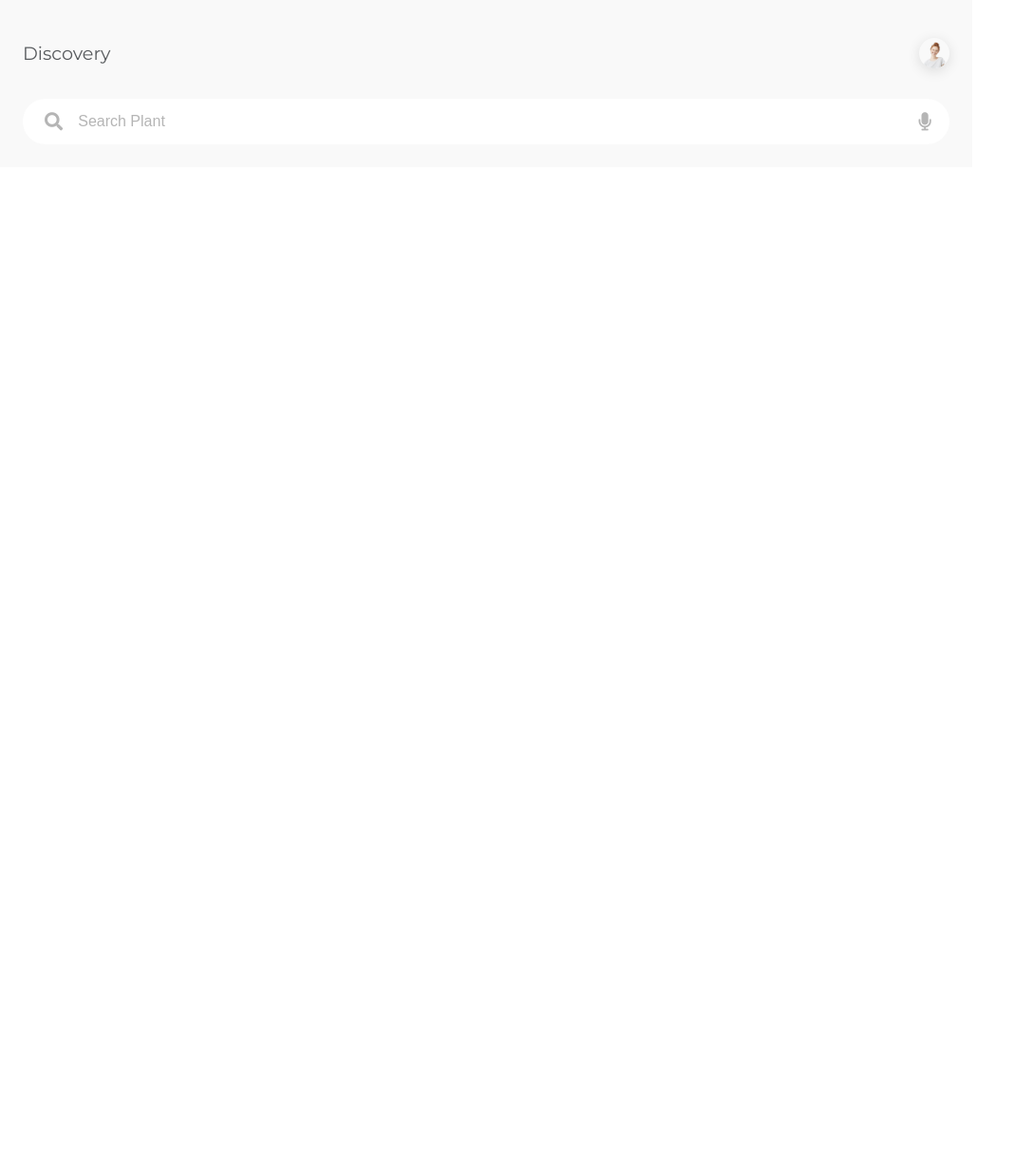
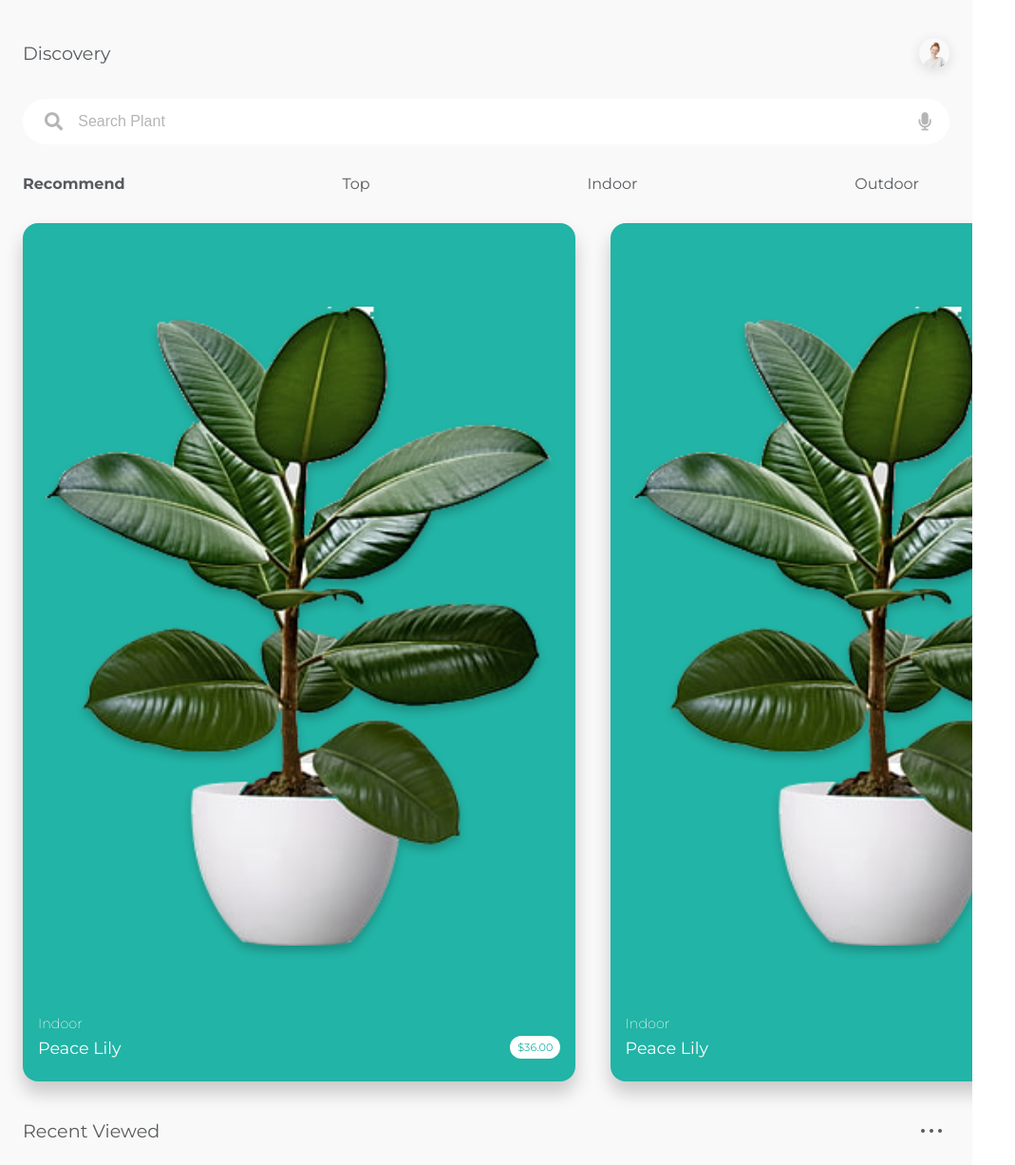
Before and after one commit to EddieJeong/hero-animation, a plain HTML site: page index.html in a window 1280 px wide. Shown: the whole page at 95% size, without its empty margins (0-1069 px from the left). Before the commit the page ends 800 px from the top, so only its background shows below. Drawn offline with Linux system fonts and the light colour scheme.

Commit message:
Added card elements

```diff
--- a/index.html
+++ b/index.html
@@ -27,7 +27,62 @@
         <i class="fas fa-microphone"></i>
       </div>
     </div>
-    <div class="category"></div>
+    <div class="category">
+      <div class="category__text category__text--selected">Recommend</div>
+      <div class="category__text">Top</div>
+      <div class="category__text">Indoor</div>
+      <div class="category__text">Outdoor</div>
+    </div>
+    <div class="HorizontalList cards">
+      <div class="padding">
+        <div class="card">
+          <div class="card__padding">
+            <div class="card__image"></div>
+          </div>
+          <div class="card__category">Indoor</div>
+          <div class="card__flex">
+            <div class="card__product-name">Peace Lily</div>
+            <div class="card__price">$36.00</div>
+          </div>
+        </div>
+      </div>
+      <div class="padding">
+        <div class="card">
+          <div class="card__padding">
+            <div class="card__image"></div>
+          </div>
+          <div class="card__category">Indoor</div>
+          <div class="card__flex">
+            <div class="card__product-name">Peace Lily</div>
+            <div class="card__price">$36.00</div>
+          </div>
+        </div>
+      </div>
+      <div class="padding">
+        <div class="card">
+          <div class="card__padding">
+            <div class="card__image"></div>
+          </div>
+          <div class="card__category">Indoor</div>
+          <div class="card__flex">
+            <div class="card__product-name">Peace Lily</div>
+            <div class="card__price">$36.00</div>
+          </div>
+        </div>
+      </div>
+      <!-- <div class="HorizontalList__wrapper cards">
+      </div> -->
+    </div>
+    <div class="recommend">
+      <div class="recommend__wrapper">
+        <div class="recommend__title">Recent Viewed</div>
+        <div class="recommend__dots">
+          <div class="dot"></div>
+          <div class="dot"></div>
+          <div class="dot"></div>
+        </div>
+      </div>
+    </div>
   <div class="image-overlay"></div>
   <script src="app.js"></script>
 </body>
--- a/style.css
+++ b/style.css
@@ -1,4 +1,4 @@
-@import url('https://fonts.googleapis.com/css2?family=Montserrat:wght@400;700&display=swap');
+@import url('https://fonts.googleapis.com/css2?family=Montserrat:wght@200;400;700&display=swap');
 
 :root {
   --primary-color: #22b4a6;
@@ -51,6 +51,7 @@ html {
   border-radius: 3rem;
   display: flex;
   align-items: center;
+  margin: 1rem 0;
 }
 .search__input {
   border: none;
@@ -73,11 +74,130 @@ html {
 .search__icon--microphone {
   padding: 1em 1.2rem;
 }
+.category {
+  display: flex;
+  align-items: center;
+  justify-content: space-between;
+  margin-top: 2rem;
+  overflow-x: auto;
+  scrollbar-width: none;
+}
+.category::-webkit-scrollbar {
+  display: none;
+}
+.category__text {
+  margin-right: 2em;
+}
+.category__text--selected {
+  font-weight: bold;
+}
+
+.HorizontalList {
+  margin: 0 -1.5rem;
+  padding: 1rem 0;
+  /* display: flex;
+  flex-wrap: nowrap; */
+  white-space: nowrap;
+  overflow-x: auto;
+  -webkit-overflow-scrolling: touch;
+}
+.HorizontalList::-webkit-scrollbar {
+  display: none;
+}
+.HorizontalList__wrapper {
+  /* position: absolute; */
+  left: 0;
+  top: 0;
+  display: flex;
+  width: auto;
+  align-items: center;
+  padding: 1em;
+}
+.padding {
+  display: inline-block;
+  padding: 1em;
+  width: 60%;
+}
+.padding:nth-child(1) {
+  margin-left: 0.5rem;
+}
+.padding:nth-last-child(1) {
+  margin-right: 0.5rem;
+}
+.card {
+  /* flex-basis: 60%;
+  width: 100%; */
+  flex: 0 0 auto;
+  background-color: var(--primary-color);
+  border-radius: 1rem;
+  color: white;
+  padding: 1em;
+  box-shadow: 0 12px 1.2rem rgba(0, 0, 0, 0.2);
+}
+.card__padding {
+  padding: 0.5rem;
+}
+.card__image {
+  width: 100%;
+  padding-top: 150%;
+  background-image: url('/assets/plant_01.png');
+  background-size: contain;
+  background-repeat: no-repeat;
+  background-position: center;
+  filter: drop-shadow(0 6px 4px rgba(0, 0, 0, 0.2));
+}
+.card__category {
+  font-size: 0.9rem;
+  font-weight: 200;
+}
+.card__flex {
+  display: flex;
+  align-items: center;
+  justify-content: space-between;
+  padding: 0.3rem 0 0.5rem;
+}
+.card__product-name {
+  white-space: nowrap;
+  flex-grow: 1;
+  font-size: 1.1rem;
+}
+.card__price {
+  font-size: 0.7rem;
+  padding: 0.3rem 0.5rem;
+  border-radius: 5rem;
+  color: var(--primary-color);
+  background-color: white;
+  justify-self: flex-end;
+}
 
 img.image {
   display: block;
   width: 50%;
   flex-shrink: 1;
+}
+.recommend {
+  margin-top: 0.5rem;
+}
+.recommend__wrapper {
+  display: flex;
+  align-items: center;
+  justify-content: space-between;
+}
+.recommend__title {
+  font-size: 1.2rem;
+}
+.recommend__dots {
+  display: flex;
+  align-items: center;
+  justify-content: space-between;
+  width: 1.4rem;
+  margin-right: 0.5rem;
+}
+.dot {
+  width: 0.25rem;
+  height: 0.25rem;
+  border-radius: 1rem;
+  background-color: var(--text-color);
 }
 
 /* .image {
```
